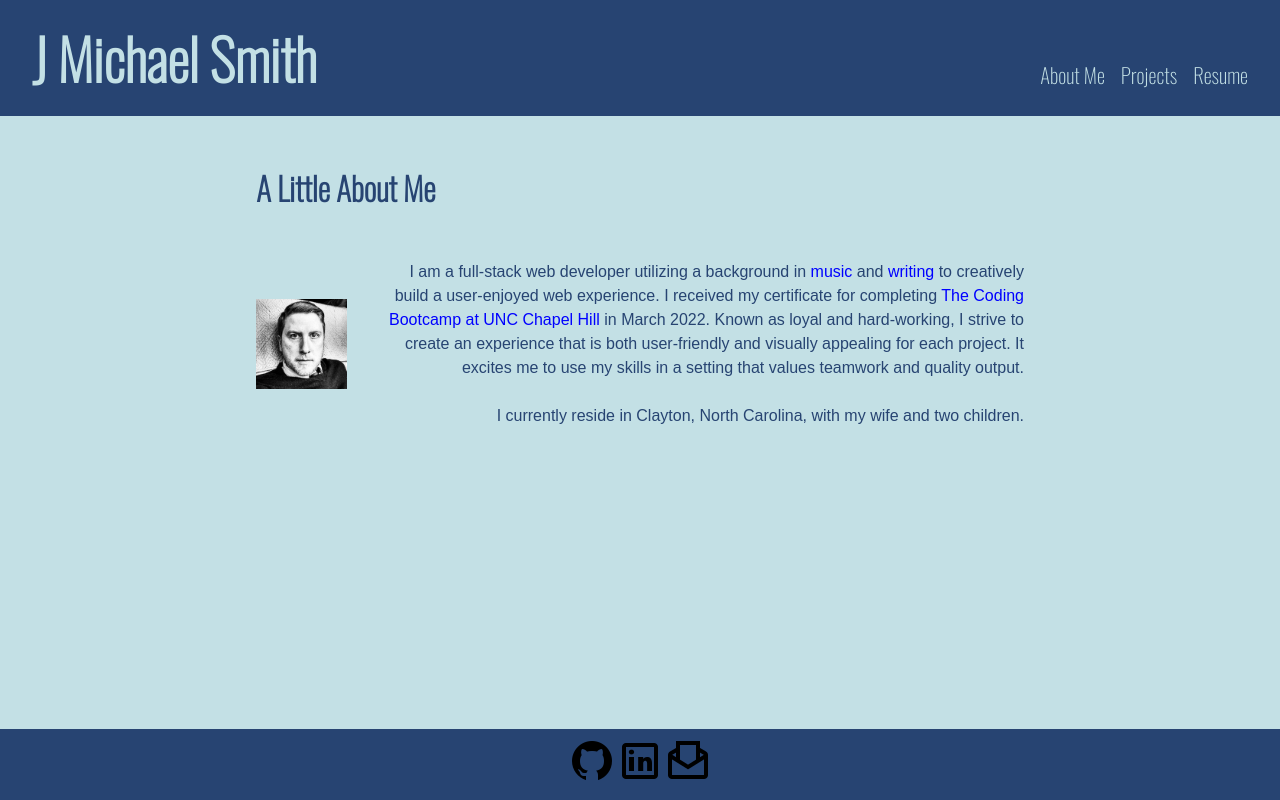
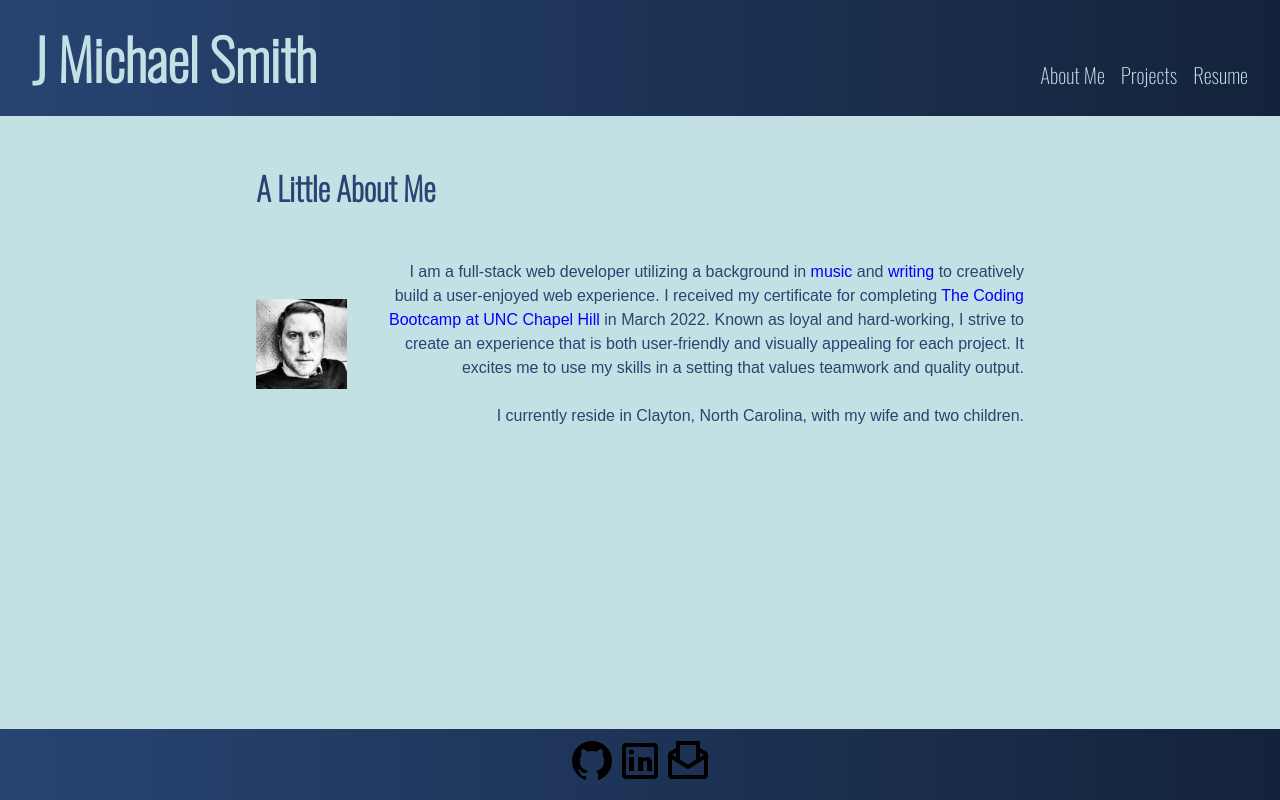
Before and after one commit to theprattler/portfolio, a React (Create React App) app in the folder my-portfolio/: page / in a window 1280 px wide. Built offline with nearby package versions, Linux system fonts and the light colour scheme.

Commit message:
further project styling

```diff
--- a/my-portfolio/src/components/About/index.js
+++ b/my-portfolio/src/components/About/index.js
@@ -14,7 +14,7 @@ function About() {
         </div>
         <div>
           <p className='aboutText'>
-            I am a full-stack web developer utilizing a background in <a href='https://www.youtube.com/channel/UC3lxkRvIOZASJuvV5UQY9OQ' target='_blank' rel='noreferrer'>music</a> and <a href='https://www.amazon.com/Children-Calm-J-Michael-Smith-ebook/dp/B01BWI5EUO/ref=sr_1_1?crid=3AEFNJSEVCG8Z&keywords=the+children+of+calm+j+michael+smith&qid=1643567744&sprefix=the+children+of+calm+j+michael+smith%2Caps%2C86&sr=8-1' target='_blank' rel='noreferrer'>writing</a> to creatively build a user-enjoyed web experience. I received my certificate for completing <a href='https://bootcamp.unc.edu/coding/' target='_blank' rel='noreferrer'>The Coding Bootcamp at UNC Chapel Hill</a> in March 2022. Known as loyal and hard-working, I strive to create an experience that is both user-friendly and visually appealing for each project. It excites me to use my skills in a setting that values teamwork and quality output.
+            I am a full-stack web developer utilizing a background in <a href='https://www.youtube.com/channel/UC3lxkRvIOZASJuvV5UQY9OQ' target='_blank' rel='noreferrer'>music</a> and <a href='https://www.amazon.com/J-Michael-Smith/e/B01CFG6GZY?ref_=dbs_p_ebk_r00_abau_000000' target='_blank' rel='noreferrer'>writing</a> to creatively build a user-enjoyed web experience. I received my certificate for completing <a href='https://bootcamp.unc.edu/coding/' target='_blank' rel='noreferrer'>The Coding Bootcamp at UNC Chapel Hill</a> in March 2022. Known as loyal and hard-working, I strive to create an experience that is both user-friendly and visually appealing for each project. It excites me to use my skills in a setting that values teamwork and quality output.
             <br></br>
             <br></br>
             I currently reside in Clayton, North Carolina, with my wife and two children.
--- a/my-portfolio/src/components/Project/index.js
+++ b/my-portfolio/src/components/Project/index.js
@@ -11,20 +11,20 @@ function Project() {
     },
     {
       alt: 'LyricLover ',
-      text: 'HTML | CSS (Bulma) | JavaScript',
+      text: 'JavaScript | CSS (Bulma) | Third Party APIs',
       href: 'https://osamadahnoun.github.io/LyricLover/',
       githubText: ' GitHub Repo',
       githubLink: 'https://github.com/Osamadahnoun/LyricLover'
     },
     {
       alt: 'Your Weather Dashboard ',
-      text: 'JavaScript | OpenWeatherMap API',
+      text: 'JavaScript | CSS (Vanilla) | OpenWeatherMap API',
       href: 'https://theprattler.github.io/six-slaundering-salamanders/',
       githubText: ' GitHub Repo',
       githubLink: 'https://github.com/theprattler/six-slaundering-salamanders'
     },
     {
-      alt: 'Professional README Generator ',
+      alt: 'Professional CLI README Generator ',
       text: 'JavaScript | Inquirer',
       githubText: ' GitHub Repo',
       githubLink: 'https://github.com/theprattler/nine-nosy-neighbors'
--- a/my-portfolio/src/index.css
+++ b/my-portfolio/src/index.css
@@ -13,6 +13,7 @@
   --tertiary-color: #5885af;
   /* hover */
   --quaternary-color: #eff542;
+  --quinary-color: #14233b;
 }
 
 body {
@@ -22,7 +23,7 @@ body {
 }
 
 header {
-  background-color: var(--secondary-color);
+  background-image: linear-gradient(to right, var(--secondary-color), var(--quinary-color));
   color: var(--primary-color);
   display: flex;
   flex-wrap: wrap;
@@ -185,7 +186,7 @@ a:hover {
 }
 
 footer {
-  background-color: var(--secondary-color);
+  background-image: linear-gradient(to right, var(--secondary-color), var(--quinary-color));
   display: flex;
   justify-content: center;
   position: absolute;
```
